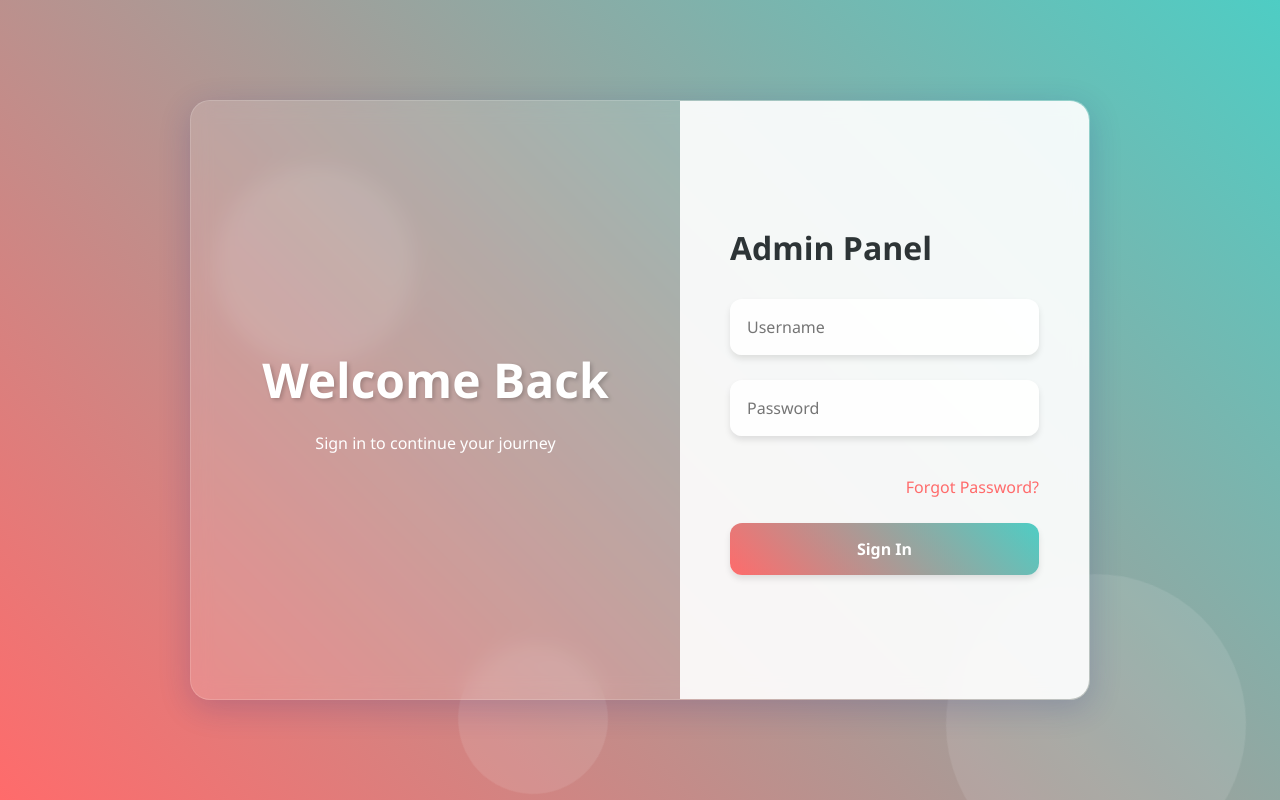
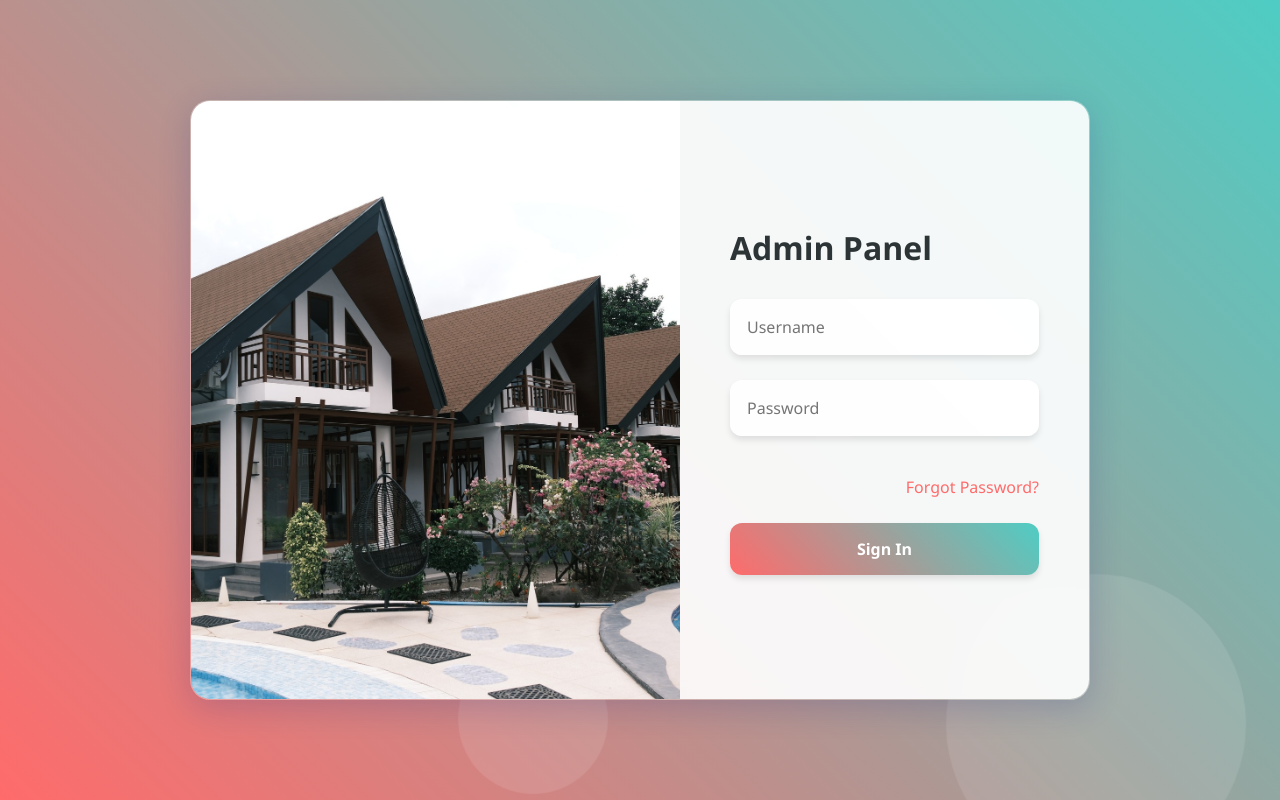
Before and after one commit to James-gif-ux/casa-marcos-1, a PHP site: page /casa-marcos/public/adminpanel.php in a window 1280 px wide. Run offline with PHP 8.4, Linux system fonts and the light colour scheme.

Commit message:
26 commit

```diff
--- a/public/adminpanel.php
+++ b/public/adminpanel.php
@@ -209,6 +209,56 @@ if (session_status() == PHP_SESSION_NONE) {
         font-size: 14px;
         border: 1px solid rgba(255, 71, 87, 0.2);
     }
+    .brand-logo {
+    margin-bottom: 30px;
+    }
+
+    .brand-logo img {
+        max-width: 150px;  /* Adjust this value based on your image size */
+        height: auto;
+        /* Add a subtle glow effect to make the logo stand out */
+        filter: drop-shadow(0 0 10px rgba(255, 255, 255, 0.3));
+    }
+
+    /* Enhance the existing left-panel styles */
+    .left-panel {
+        flex: 1;
+        padding: 40px;
+        display: flex;
+        align-items: center;
+        justify-content: center;
+        position: relative;
+        background: rgba(255, 255, 255, 0.05);
+        /* Add a subtle gradient overlay */
+        background-image: linear-gradient(
+            rgba(255, 255, 255, 0.05),
+            rgba(255, 255, 255, 0.1)
+        );
+        }
+        .left-panel {
+        flex: 1;
+        padding: 40px;
+        display: flex;
+        align-items: center;
+        justify-content: center;
+        position: relative;
+        background: url('./images/11.jpg') center center/cover;
+    }
+
+    .panel-overlay {
+        position: absolute;
+        top: 0;
+        left: 0;
+        width: 100%;
+        height: 100%;
+        background: rgba(0, 0, 0, 0.4); /* Darkens the image for better text readability */
+        backdrop-filter: blur(2px);      /* Adds a slight blur effect */
+    }
+
+    .brand-content {
+        position: relative;  /* Ensures content stays above the overlay */
+        z-index: 1;         /* Places content above the overlay */
+    }
     </style>
 </head>
 <body>
@@ -221,8 +271,6 @@ if (session_status() == PHP_SESSION_NONE) {
     <div class="container">
         <div class="left-panel">
             <div class="brand-content">
-                <h1>Welcome Back</h1>
-                <p>Sign in to continue your journey</p>
             </div>
         </div>
         <div class="form-container">
```
